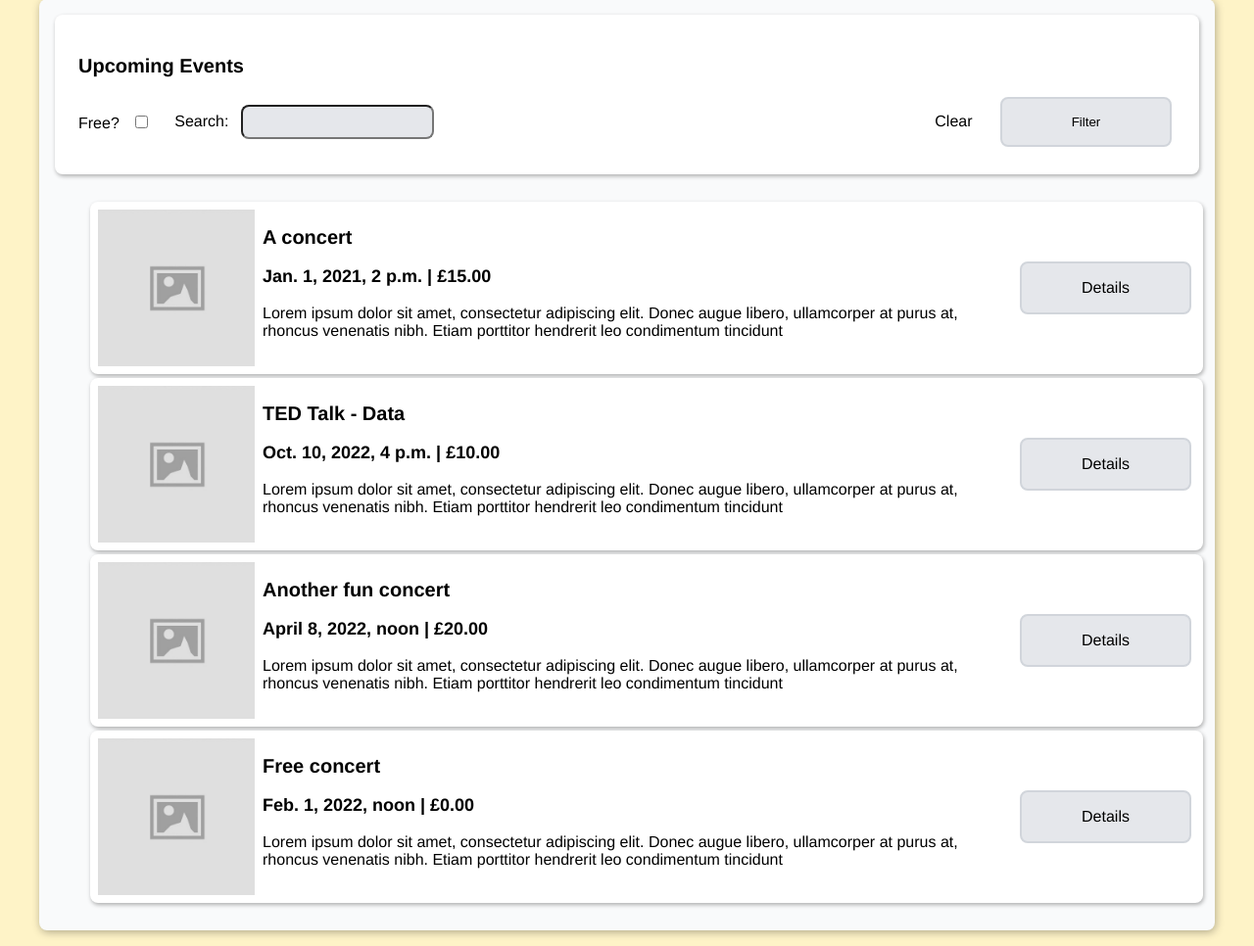
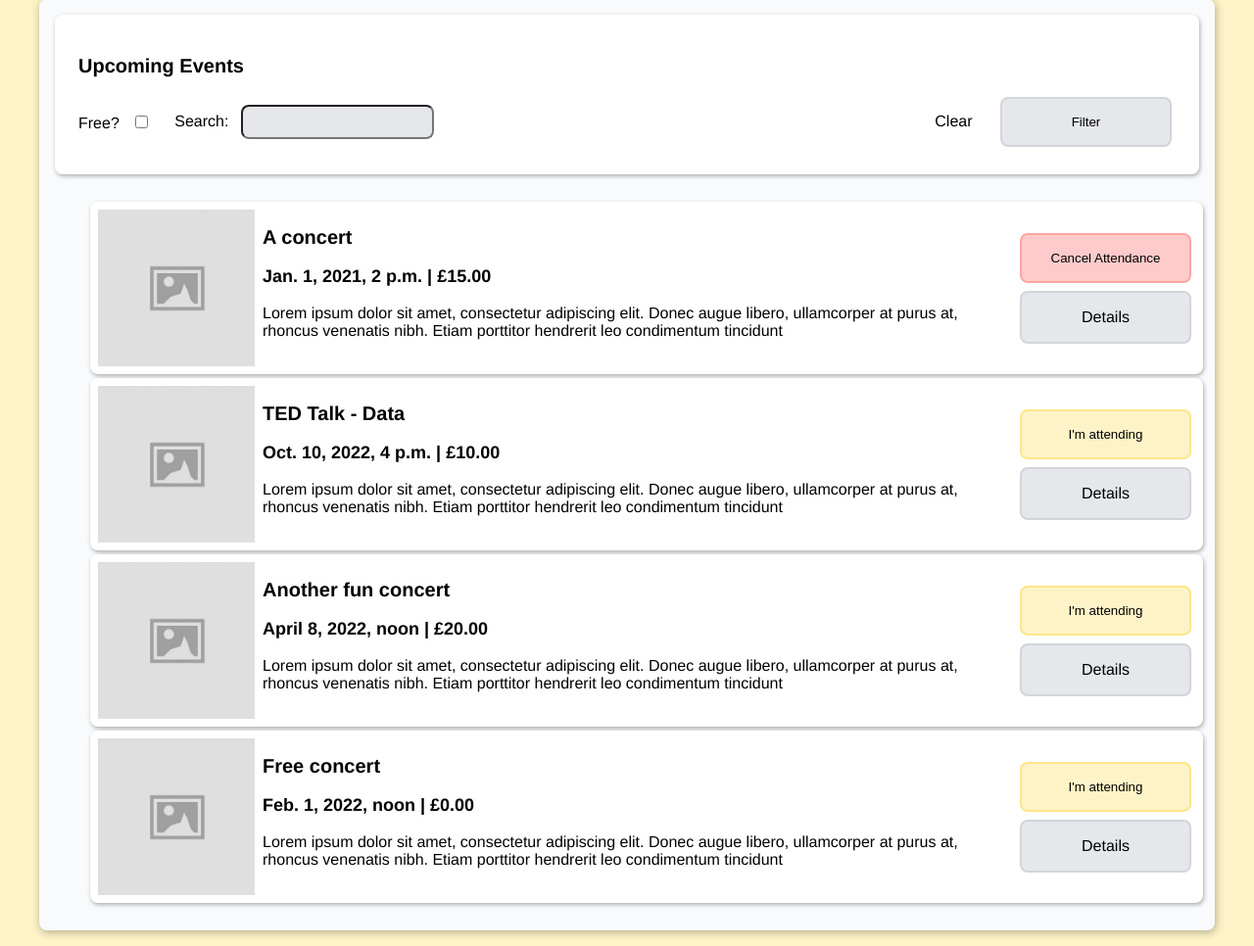
Before and after one commit to sebastiand88/eventbulb, a Django app: page /events/ in a window 1280 px wide. Shown: the part 185-1151 px from the top of the page at 98% size. Run offline with Django 4.2, Linux system fonts and the light colour scheme; a user stored in the database is signed in; data comes from the database, SQL or seed files in the repository; tables that the repository leaves empty hold one stand-in row (values such as "Sample post").

Commit message:
add attending button in events

```diff
--- a/accounts/models.py
+++ b/accounts/models.py
@@ -1,9 +1,13 @@
+from multiprocessing import Event
 from django.db import models
 from django.contrib.auth.models import User
+from events.models import Event
 
 class UserProfile(models.Model):
-  user = models.OneToOneField(User, on_delete=models.CASCADE, related_name="profile")
+  user = models.OneToOneField(
+    User, on_delete=models.CASCADE, related_name="profile")
+  attending = models.ManyToManyField(
+    Event, blank=True, related_name="attending")
 
   def __str__(self):
     return self.user.username
-# Create your models here.
--- /dev/null
+++ b/events/templatetags/event_filters.py
@@ -0,0 +1,7 @@
+from django import template
+
+register = template.Library()
+
+@register.filter
+def is_attending(user, event):
+  return user.profile.attending.filter(id=event.id).exists()
--- a/events/urls.py
+++ b/events/urls.py
@@ -3,5 +3,7 @@ from django.urls import path
 
 urlpatterns = [
   path("", views.events, name="events_list"),
-  path("<int:id>/", views.details, name="events_details")
+  path("<int:id>/", views.details, name="events_details"),
+  path('<int:id>/add_attending/', views.add_attending, name="events_add_attending"),
+  path('<int:id>/remove_attending/', views.remove_attending, name="events_remove_attending"),
 ]
--- a/events/views.py
+++ b/events/views.py
@@ -1,4 +1,5 @@
-from django.shortcuts import render, get_object_or_404
+from django.shortcuts import render, get_object_or_404, redirect
+from django.contrib.auth.decorators import login_required
 from .models import Event
 
 # Create your views here.
@@ -19,6 +20,21 @@ def events(request):
   events = Event.objects.filter(**filters)
   return render(request, "events/events.html", {"events": events})
 
+@login_required
+def add_attending(request, id):
+    event = get_object_or_404(Event, id=id)
+    if request.method == "POST":
+        request.user.profile.attending.add(event)
+    return redirect("events_list")
+
+
+@login_required
+def remove_attending(request, id):
+    event = get_object_or_404(Event, id=id)
+    if request.method == "POST":
+        request.user.profile.attending.remove(event)
+    return redirect("events_list")
+
 
 def details(request, id):
   eventFromDB = get_object_or_404(Event, id = id)
--- a/templates/partials/_events_list.html
+++ b/templates/partials/_events_list.html
@@ -1,4 +1,4 @@
-{% load static %}
+{% load static %} {% load event_filters %}
 
 <ul class="events-list">
   {% for event in events %}
@@ -14,6 +14,18 @@
       <p>{{event.description}}</p>
     </div>
     <div class="event-controls">
+      {% if user.is_authenticated %} {% if user|is_attending:event %}
+      <form action="{% url 'events_remove_attending' event.id %}" method="post">
+        {% csrf_token %}
+        <button type="submit" class="button red">Cancel Attendance</button>
+      </form>
+      {% else %}
+      <form action="{% url 'events_add_attending' event.id %}" method="post">
+        {% csrf_token %}
+        <button type="submit" class="button yellow">I'm attending</button>
+      </form>
+      {% endif %} {% endif %}
+
       <a href="{% url 'events_details' event.id %}" class="button gray"
         >Details</a
       >
```
Also changed, not shown: accounts/migrations/0002_userprofile_attending.py (added).
